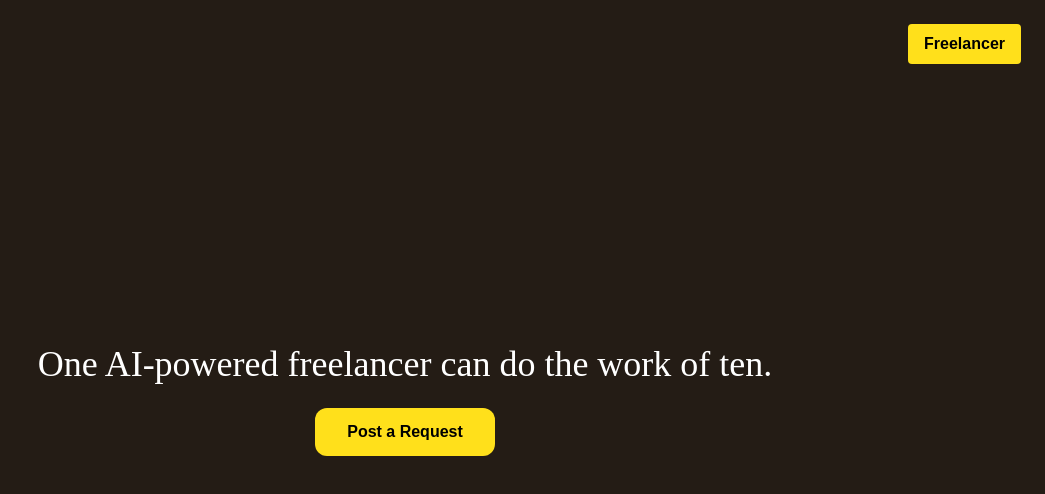
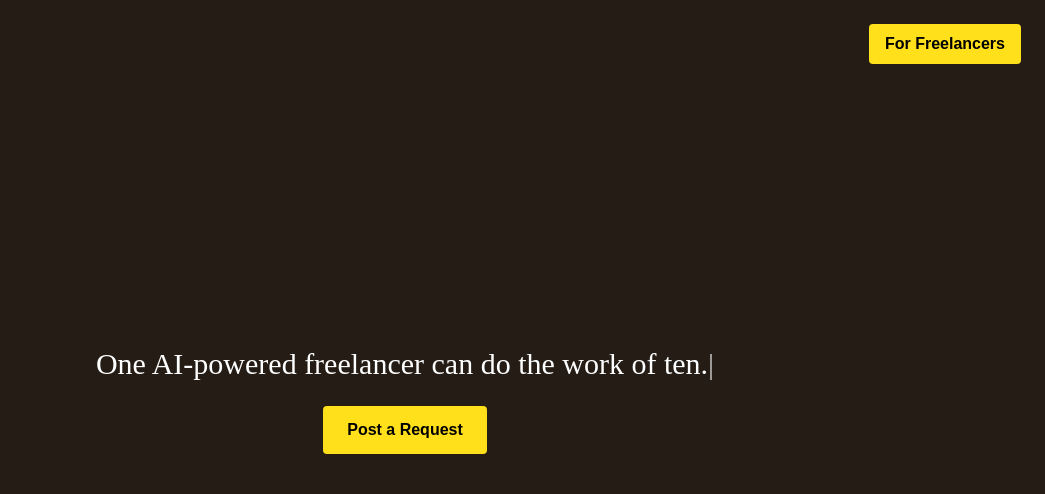
Before and after one commit to aryantrivedi28/aitm-isolated, a Next.js app: page / in a window 1280 px wide. Shown: the top 494 px of the page, without its empty margins (235-1280 px from the left). Built offline with nearby package versions, Linux system fonts and the light colour scheme.

Commit message:
fix: align client landing page with freelancer layout

```diff
--- a/src/app/ai-freelancer-onboarding/page.tsx
+++ b/src/app/ai-freelancer-onboarding/page.tsx
@@ -13,6 +13,7 @@ export default function AIFreelancerOnboarding() {
     portfolio: '',
     company: '',
     college: '',
+    projects: '',
     otherDomain: '',
     otherTool: ''
   });
@@ -72,6 +73,7 @@ export default function AIFreelancerOnboarding() {
         portfolio: form.portfolio,
         company: form.company,
         college: form.college,
+        projects: form.projects,
         domains,
         other_domain: form.otherDomain,
         tools,
@@ -118,9 +120,10 @@ export default function AIFreelancerOnboarding() {
               <input type="email" name="email" required placeholder="Email*" onChange={handleChange} className="w-full border border-gray-300 rounded px-3 py-2 text-white placeholder-gray-400 bg-transparent" />
               <input type="text" name="phone" required placeholder="Phone Number (WhatsApp preferred)*" onChange={handleChange} className="w-full border border-gray-300 rounded px-3 py-2 text-white placeholder-gray-400 bg-transparent" />
               <input type="text" name="linkedin" placeholder="LinkedIn Profile (optional)" onChange={handleChange} className="w-full border border-gray-300 rounded px-3 py-2 text-white placeholder-gray-400 bg-transparent" />
-              <input type="text" name="portfolio" placeholder="Portfolio (optional)" onChange={handleChange} className="w-full border border-gray-300 rounded px-3 py-2 text-white placeholder-gray-400 bg-transparent" />
+              <input type="text" name="portfolio" placeholder="Portfolio (optional but highly recommended)" onChange={handleChange} className="w-full border border-gray-300 rounded px-3 py-2 text-white placeholder-gray-400 bg-transparent" />
               <input type="text" name="company" placeholder="Company (optional)" onChange={handleChange} className="w-full border border-gray-300 rounded px-3 py-2 text-white placeholder-gray-400 bg-transparent" />
               <input type="text" name="college" placeholder="College (optional)" onChange={handleChange} className="w-full border border-gray-300 rounded px-3 py-2 text-white placeholder-gray-400 bg-transparent" />
+              <input type="text" name="projects" placeholder="Have you done any AI-related projects? (briefly describe)" onChange={handleChange} className="w-full border border-gray-300 rounded px-3 py-2 text-white placeholder-gray-400 bg-transparent"/>
               <div className="flex justify-end">
                 <button type="submit" className="bg-yellow-400 text-black px-6 py-2 rounded hover:bg-yellow-300">Next</button>
               </div>
--- a/src/app/freelancer/page.tsx
+++ b/src/app/freelancer/page.tsx
@@ -24,7 +24,7 @@ export default function FreelancerLandingPage() {
       <header className="absolute top-6 right-6">
         <Link href="/">
           <button className="bg-[#FFE01B] hover:bg-yellow-300 text-black font-body font-bold py-2 px-4 rounded">
-            For Business
+            For Businesses
           </button>
         </Link>
       </header>
@@ -37,7 +37,7 @@ export default function FreelancerLandingPage() {
 
       {/* Start Onboarding Button */}
       <Link href="/ai-freelancer-onboarding">
-        <button className="mt-6 bg-[#FFE01B] hover:bg-yellow-300 text-black font-body font-semibold px-6 py-3 rounded transition-all duration-200">
+        <button className=" bg-[#FFE01B] hover:bg-yellow-300 text-black font-body font-semibold px-6 py-3 rounded transition-all duration-200">
           Start Onboarding
         </button>
       </Link>
--- a/src/app/page.tsx
+++ b/src/app/page.tsx
@@ -7,12 +7,12 @@ import { useState, useEffect } from 'react';
 const fullText = 'One AI-powered freelancer can do the work of ten.';
 
 export default function ClientLandingPage() {
-  const [displayText, setDisplayText] = useState('');
+  const [displayedText, setDisplayedText] = useState('');
 
   useEffect(() => {
     let idx = 0;
     const timer = setInterval(() => {
-      setDisplayText(fullText.slice(0, idx + 1));
+      setDisplayedText(fullText.slice(0, idx + 1));
       idx++;
       if (idx >= fullText.length) clearInterval(timer);
     }, 50); // typing speed (ms)
@@ -20,27 +20,28 @@ export default function ClientLandingPage() {
   }, []);
 
   return (
-    <main className="relative min-h-screen bg-[#241C15] text-white flex flex-col justify-center items-center px-4 overflow-x-hidden">
+    <main className="relative min-h-screen bg-[#241C15] text-white flex flex-col items-center justify-center px-4 text-center">
       {/* Top-right Freelancer button */}
       <header className="absolute top-6 right-6">
         <Link href="/freelancer">
           <button className="bg-[#FFE01B] hover:bg-yellow-300 text-black font-bold py-2 px-4 rounded">
-            Freelancer
+            For Freelancers
           </button>
         </Link>
       </header>
 
       {/* Typewriter Text */}
       <div className="w-full text-center max-w-[90%]">
-        <h1 className="text-2xl md:text-4xl font-playfair break-words text-balance">
-          {displayText}
-        </h1>
+      <h1 className="text-2xl md:text-3xl font-playfair mb-2">
+      <span>{displayedText}</span>
+      <span className="animate-pulse">|</span>
+      </h1>
       </div>
 
       {/* Always-present Post a Request button below typewriter */}
-      <div className="mt-6">
+      <div className="mt-4">
         <Link href="/client-request">
-          <button className="bg-[#FFE01B] hover:bg-yellow-300 text-black font-bold py-3 px-8 rounded-xl">
+        <button className=" bg-[#FFE01B] hover:bg-yellow-300 text-black font-body font-semibold px-6 py-3 rounded transition-all duration-200">
             Post a Request
           </button>
         </Link>
```
Also changed, not shown: public/Primary-Black (1).png (added).
